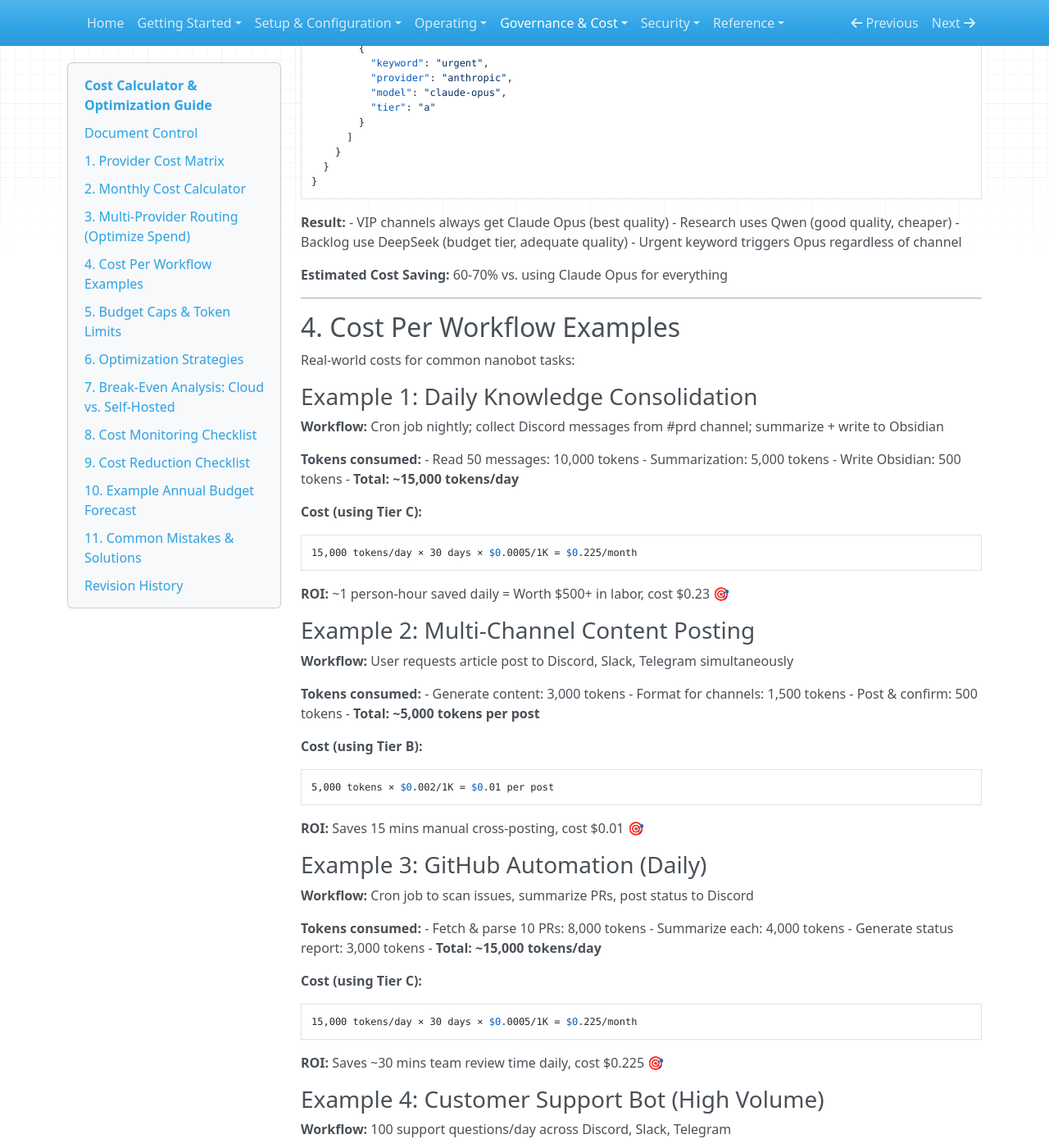
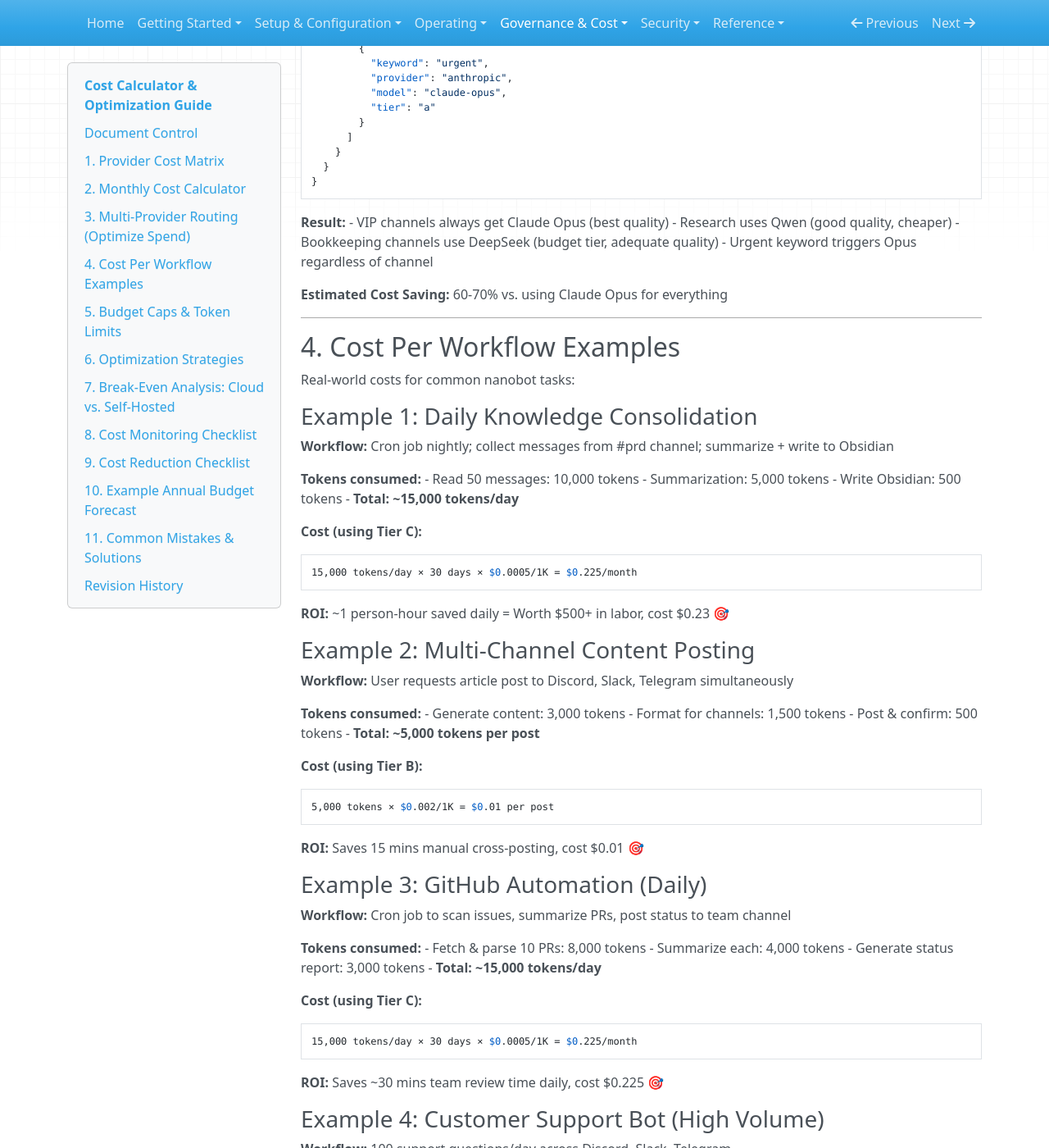
Before and after one commit to EgoNoBueno/Nanobot-Agentic-Operating-System, an MkDocs documentation site: the page built from docs/Cost-Calculator-and-Optimization.md, in a window 1280 px wide and 1400 px high, scrolled down 2484 px. Shown: the whole window at 82% size. Built offline with MkDocs 1.6.1, drawn with Linux system fonts in a browser that asks for light colours; nearby versions of some CDN libraries; some of the changed text lies outside the part shown.

Commit message:
Cost-Calculator-and-Optimization.md v1.1.0: accuracy and consistency review
- §3 Result comment: "Backlog use DeepSeek" → "Bookkeeping channels use DeepSeek" (#bk-* = bookkeeping)
- §4 Example 1: "collect Discord messages from #prd" → "collect messages from #prd"
- §4 Example 3: "post status to Discord" → "post status to team channel"

```diff
--- a/docs/Cost-Calculator-and-Optimization.md
+++ b/docs/Cost-Calculator-and-Optimization.md
@@ -130,7 +130,7 @@ Route different tasks to different tiers based on complexity and value.
 **Result:**
 - VIP channels always get Claude Opus (best quality)
 - Research uses Qwen (good quality, cheaper)
-- Backlog use DeepSeek (budget tier, adequate quality)
+- Bookkeeping channels use DeepSeek (budget tier, adequate quality)
 - Urgent keyword triggers Opus regardless of channel
 
 **Estimated Cost Saving:** 60-70% vs. using Claude Opus for everything
@@ -143,7 +143,7 @@ Real-world costs for common nanobot tasks:
 
 ### Example 1: Daily Knowledge Consolidation
 
-**Workflow:** Cron job nightly; collect Discord messages from #prd channel; summarize + write to Obsidian
+**Workflow:** Cron job nightly; collect messages from #prd channel; summarize + write to Obsidian
 
 **Tokens consumed:**
 - Read 50 messages: 10,000 tokens
@@ -177,7 +177,7 @@ Real-world costs for common nanobot tasks:
 
 ### Example 3: GitHub Automation (Daily)
 
-**Workflow:** Cron job to scan issues, summarize PRs, post status to Discord
+**Workflow:** Cron job to scan issues, summarize PRs, post status to team channel
 
 **Tokens consumed:**
 - Fetch & parse 10 PRs: 8,000 tokens
@@ -586,4 +586,5 @@ nanobot cost-report --detailed --month=feb
 
 | Date | Version | Change |
 |---|---|---|
+| 2026-02-26 | 1.1.0 | Fixed #bk-* description (backlog → bookkeeping); generalized Discord-specific workflow language in §4 |
 | 2026-02-25 | 1.0.0 | Initial cost calculator and optimization guide |
```
Also changed, not shown: other parts of docs/Cost-Calculator-and-Optimization.md (+1 -1 lines).
